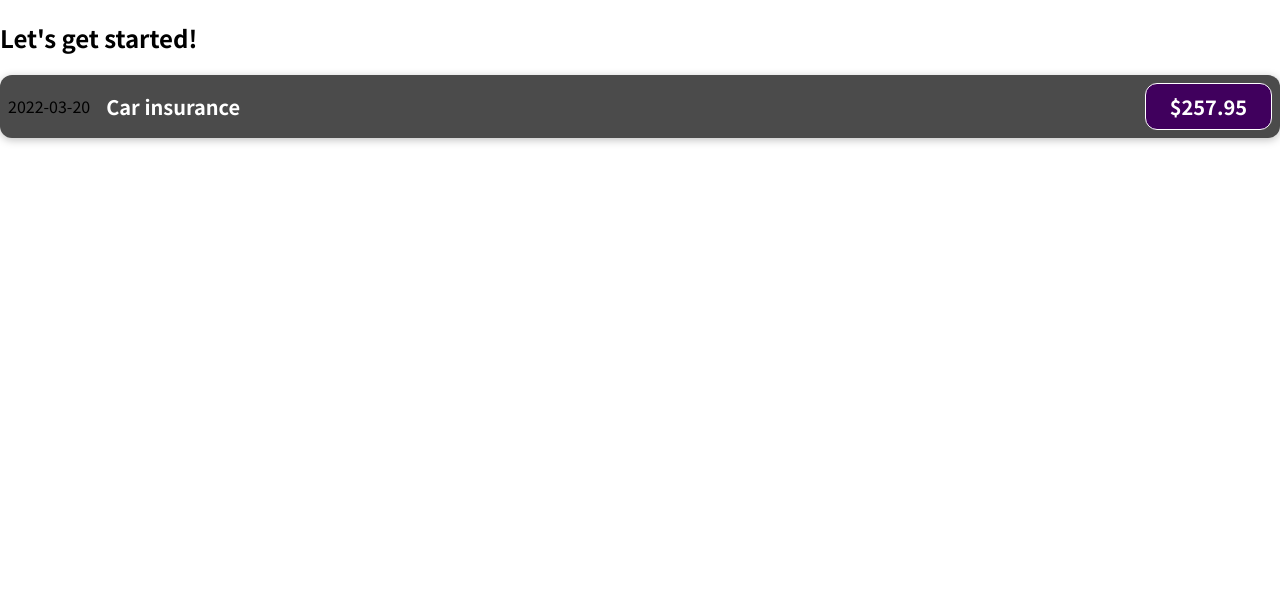
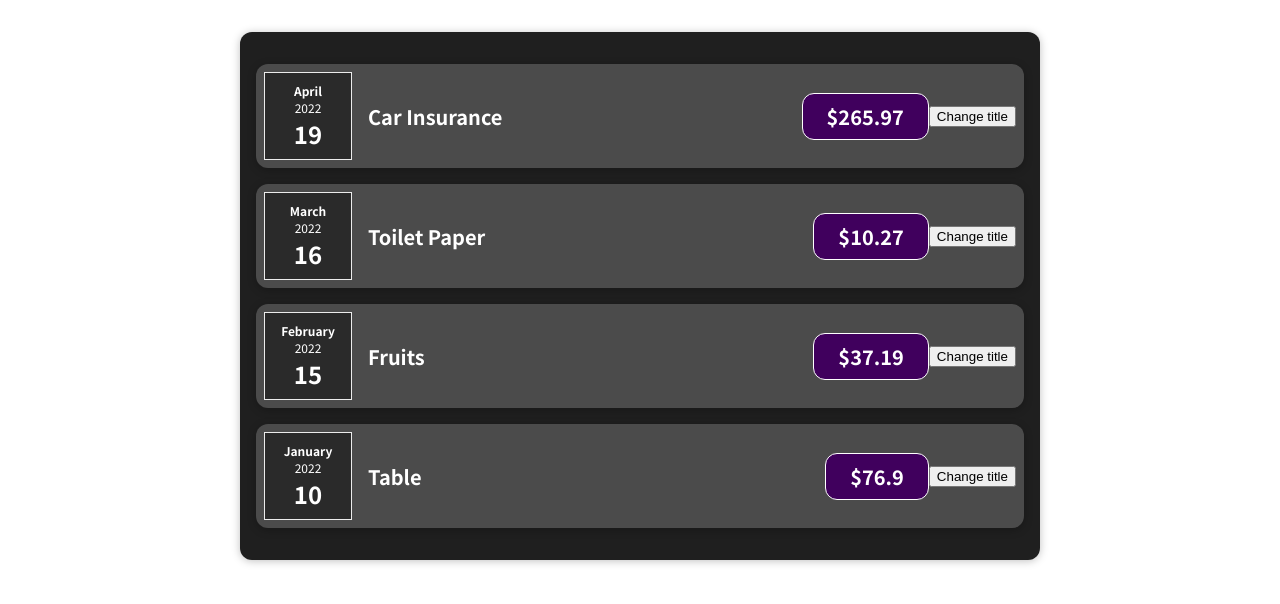
Before and after one commit to adnan725/expanse-tracker, a JavaScript app: page / in a window 1280 px wide. Shown: the top 604 px of the page. Built offline with nearby package versions, Linux system fonts and the light colour scheme.

Commit message:
necessary components are created

```diff
--- a/src/App.js
+++ b/src/App.js
@@ -1,10 +1,35 @@
-import ExpenseItem from "./components/ExpenseItem";
+import Expanses from "./components/Expanses/Expanses";
 
 function App() {
+    const expanses = [
+        {
+            id: 'e1',
+            title: 'Car Insurance',
+            amount: 265.97,
+            date: new Date(2022, 3, 19)
+        },
+        {
+            id: 'e2',
+            title: 'Toilet Paper',
+            amount: 10.27,
+            date: new Date(2022, 2, 16)
+        },
+        {
+            id: 'e3',
+            title: 'Fruits',
+            amount: 37.19,
+            date: new Date(2022, 1, 15)
+        },
+        {
+            id: 'e3',
+            title: 'Table',
+            amount: 76.90,
+            date: new Date(2022, 0, 10)
+        },
+    ]
   return (
     <div>
-      <h2>Let's get started!</h2>
-        <ExpenseItem></ExpenseItem>
+       <Expanses allExpanses={expanses}/>
     </div>
   );
 }
--- /dev/null
+++ b/src/components/Expanses/ExpanseDate.css
@@ -0,0 +1,25 @@
+.expense-date {
+    display: flex;
+    flex-direction: column;
+    width: 5.5rem;
+    height: 5.5rem;
+    border: 1px solid #ececec;
+    background-color: #2a2a2a;
+    color: white;
+    align-items: center;
+    justify-content: center;
+}
+
+.expense-date__month {
+    font-size: 0.75rem;
+    font-weight: bold;
+}
+
+.expense-date__year {
+    font-size: 0.75rem;
+}
+
+.expense-date__day {
+    font-size: 1.5rem;
+    font-weight: bold;
+}
--- /dev/null
+++ b/src/components/Expanses/ExpanseDate.js
@@ -0,0 +1,15 @@
+import './ExpanseDate.css';
+
+function ExpanseDate(props) {
+    const month = props.date.toLocaleString('en-US', {month: 'long'})
+    const day = props.date.toLocaleString('en-US', {day: '2-digit'})
+    const year = props.date.getFullYear();
+
+    return <div className="expense-date">
+        <div className="expense-date__month">{month}</div>
+        <div className="expense-date__year">{year}</div>
+        <div className="expense-date__day">{day}</div>
+    </div>
+}
+
+export default ExpanseDate;
--- /dev/null
+++ b/src/components/Expanses/Expanses.css
@@ -0,0 +1,8 @@
+.expenses {
+    padding: 1rem;
+    background-color: rgb(31, 31, 31);
+    margin: 2rem auto;
+    width: 50rem;
+    max-width: 95%;
+    box-shadow: 0 1px 8px rgba(0, 0, 0, 0.25);
+}
--- /dev/null
+++ b/src/components/Expanses/Expanses.js
@@ -0,0 +1,30 @@
+import ExpenseItem from "./ExpenseItem";
+import './Expanses.css'
+import Card from "../UI/Card";
+
+function Expanses(props) {
+    return <Card className="expenses">
+        <ExpenseItem
+            title={props.allExpanses[0].title}
+            amount={props.allExpanses[0].amount}
+            date={props.allExpanses[0].date}
+        />
+        <ExpenseItem
+            title={props.allExpanses[1].title}
+            amount={props.allExpanses[1].amount}
+            date={props.allExpanses[1].date}
+        />
+        <ExpenseItem
+            title={props.allExpanses[2].title}
+            amount={props.allExpanses[2].amount}
+            date={props.allExpanses[2].date}
+        />
+        <ExpenseItem
+            title={props.allExpanses[3].title}
+            amount={props.allExpanses[3].amount}
+            date={props.allExpanses[3].date}
+        />
+    </Card>
+}
+
+export default Expanses;
--- a/src/components/ExpenseItem.css
+++ b/src/components/Expanses/ExpenseItem.css
@@ -2,10 +2,8 @@
   display: flex;
   justify-content: space-between;
   align-items: center;
-  box-shadow: 0 2px 8px rgba(0, 0, 0, 0.25);
-  padding: 0.5rem;
+  padding: .5rem;
   margin: 1rem 0;
-  border-radius: 12px;
   background-color: #4b4b4b;
 }
 
--- /dev/null
+++ b/src/components/Expanses/ExpenseItem.js
@@ -0,0 +1,22 @@
+import ExpanseDate from "./ExpanseDate";
+import './ExpenseItem.css';
+import Card from '../UI/Card'
+
+function ExpenseItem(props) {
+    const clickHandler = () => {
+        console.log('Clicked!!!')
+    };
+
+    return (
+        <Card className="expense-item">
+            <ExpanseDate date={props.date}/>
+            <div className="expense-item__description">
+                <h2>{props.title}</h2>
+                <div className="expense-item__price">${props.amount}</div>
+            </div>
+            <button onClick={clickHandler}>Change title</button>
+        </Card>
+    )
+}
+
+export default ExpenseItem;
--- a/src/components/ExpenseItem.js
+++ /dev/null
@@ -1,18 +0,0 @@
-import './ExpenseItem.css';
-
-function ExpenseItem() {
-    const expanseDate = new Date()
-    const expanseTitle = 'Car insurance'
-    const expansePrice = 257.95
-    return (
-        <div className="expense-item">
-            <div>{expanseDate.toISOString().slice(0, 10)}</div>
-            <div className="expense-item__description">
-                <h2>{expanseTitle}</h2>
-                <div className="expense-item__price">${expansePrice}</div>
-            </div>
-        </div>
-    )
-}
-
-export default ExpenseItem;
--- /dev/null
+++ b/src/components/UI/Card.css
@@ -0,0 +1,4 @@
+.card {
+    box-shadow: 0 2px 8px rgba(0, 0, 0, 0.25);
+    border-radius: 12px;
+}
--- /dev/null
+++ b/src/components/UI/Card.js
@@ -0,0 +1,9 @@
+import './Card.css'
+
+function Card(props) {
+    const classes = 'card ' + props.className;
+
+    return <div className={classes}>{props.children}</div>
+}
+
+export default Card
--- a/src/index.js
+++ b/src/index.js
@@ -2,6 +2,6 @@ import ReactDOM from 'react-dom';
 
 import './index.css';
 import App from './App';
-import ExpenseItem from "./components/ExpenseItem";
+import ExpenseItem from "./components/Expanses/ExpenseItem";
 
 ReactDOM.render(<App />, document.getElementById('root'));
```
Also changed, not shown: 1 other file (tests, documents, lock files or other folders).
